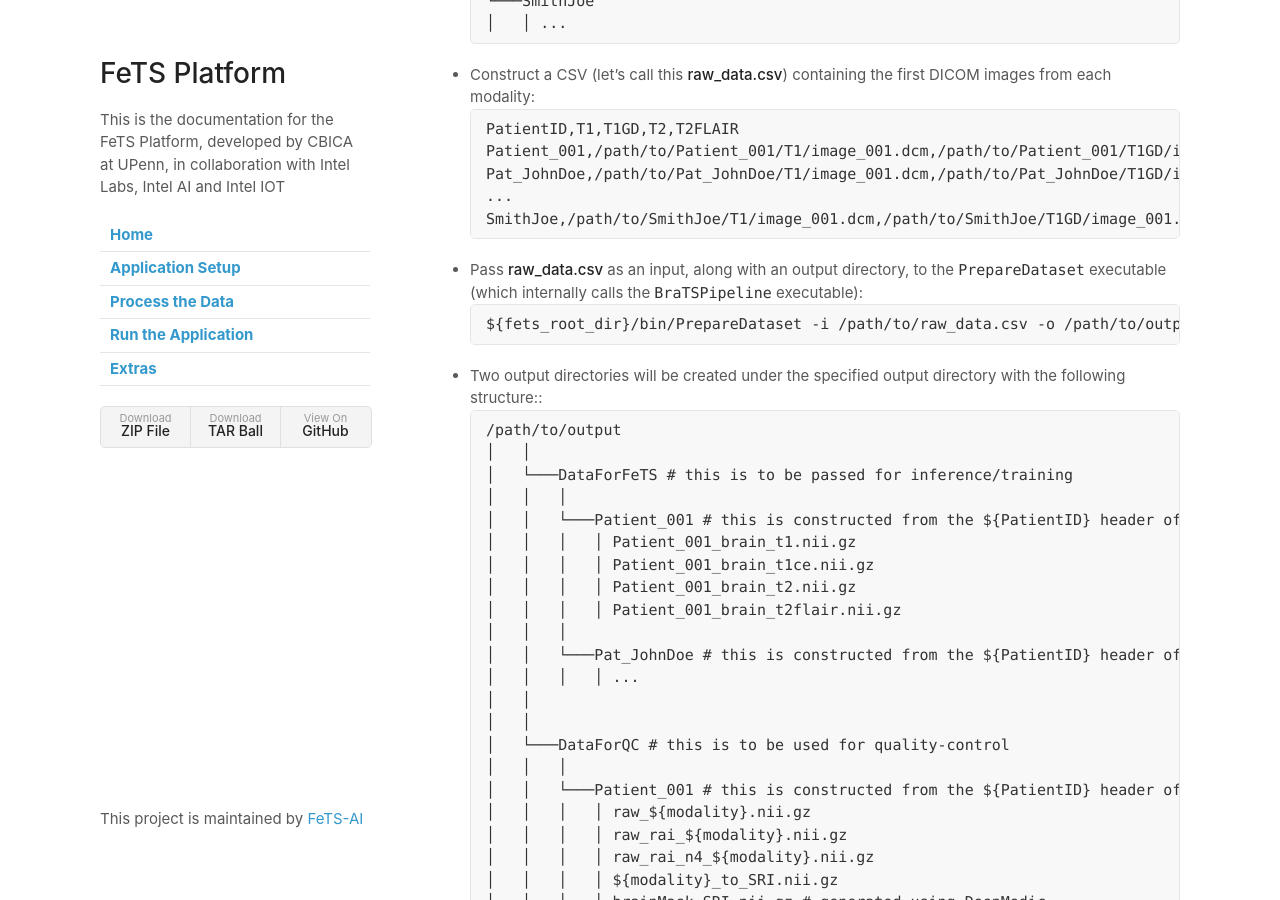
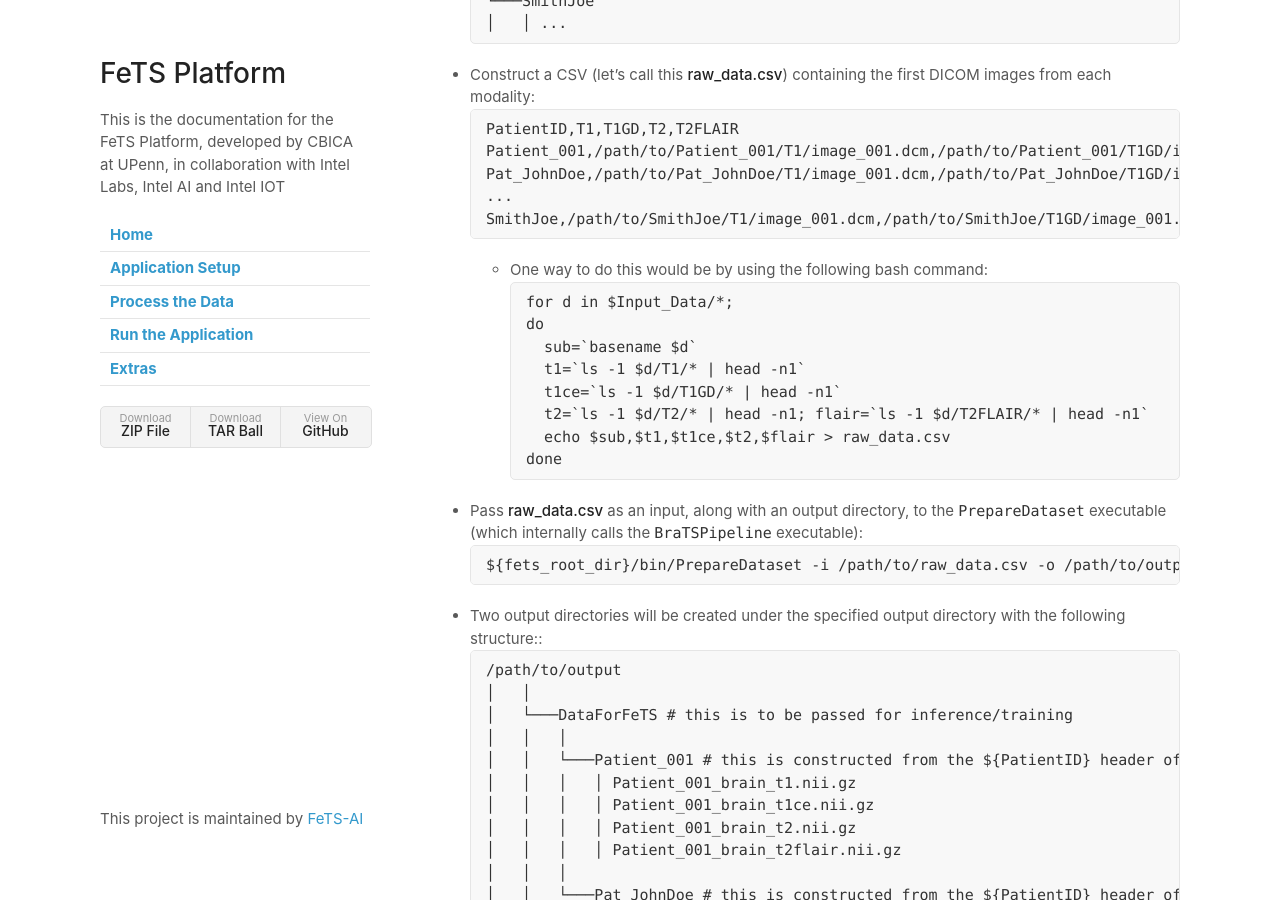
Before and after one commit to FeTS-AI/Front-End, a Jekyll site: the page built from docs/process_data.md, in a window 1280 px wide and 900 px high, scrolled down 1491 px. Built offline with Jekyll 4.4.1, drawn with Linux system fonts in a browser that asks for light colours; our own code applies the rules of GitHub Pages for plain Markdown files.

Commit message:
added bash command for csv

````diff
--- a/docs/process_data.md
+++ b/docs/process_data.md
@@ -70,6 +70,17 @@ Pat_JohnDoe,/path/to/Pat_JohnDoe/T1/image_001.dcm,/path/to/Pat_JohnDoe/T1GD/imag
 ...
 SmithJoe,/path/to/SmithJoe/T1/image_001.dcm,/path/to/SmithJoe/T1GD/image_001.dcm,/path/to/SmithJoe/T2/image_001.dcm,/path/to/SmithJoe/T2FLAIR/image_001.dcm
 ```
+   - One way to do this would be by using the following bash command:
+  ```bash
+  for d in $Input_Data/*;
+  do
+    sub=`basename $d`
+    t1=`ls -1 $d/T1/* | head -n1`
+    t1ce=`ls -1 $d/T1GD/* | head -n1`
+    t2=`ls -1 $d/T2/* | head -n1; flair=`ls -1 $d/T2FLAIR/* | head -n1`
+    echo $sub,$t1,$t1ce,$t2,$flair > raw_data.csv
+  done
+  ```
 - Pass **raw_data.csv** as an input, along with an output directory, to the `PrepareDataset` executable (which internally calls the `BraTSPipeline` executable):
 ```bash
 ${fets_root_dir}/bin/PrepareDataset -i /path/to/raw_data.csv -o /path/to/output
````
